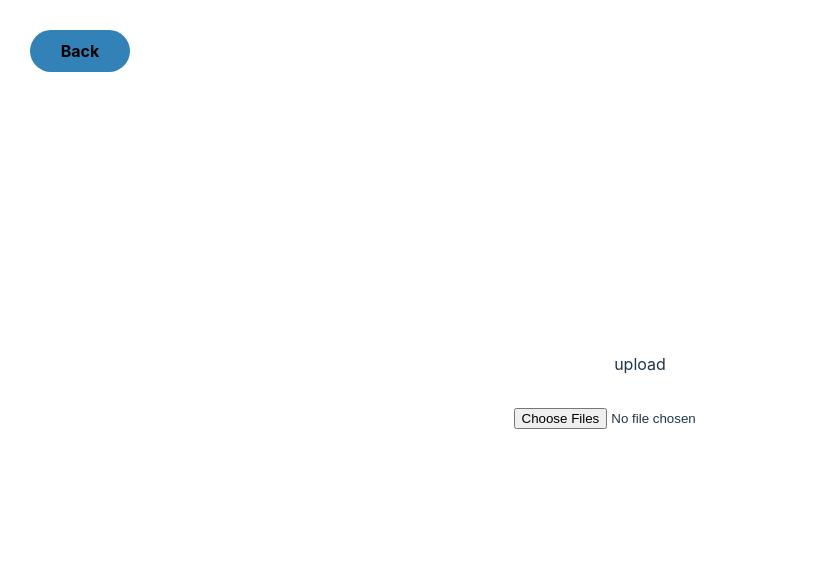
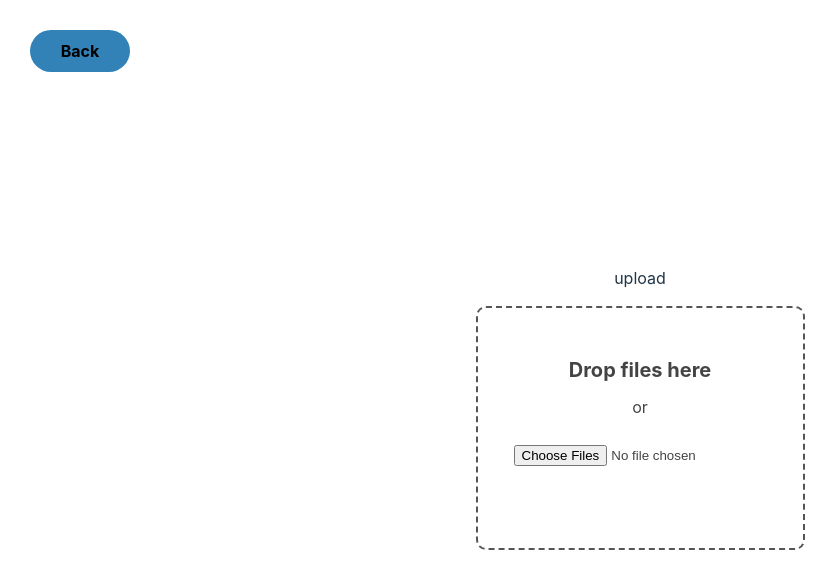
Before and after one commit to vinishdas/FileSharingApp, a React (Vite) app in the folder frontend/: page / in a window 1280 px wide. Both pictures are taken after a click on the button "upload". Shown: the top 588 px of the page, without its empty margins (0-838 px from the left). Built offline with nearby package versions, Linux system fonts and the light colour scheme; a web font is replaced by a local one.

Commit message:
added css to upoad a lil bit

```diff
--- a/frontend/src/App.css
+++ b/frontend/src/App.css
@@ -101,3 +101,36 @@ box-shadow: 5px 5px 11px -2px rgba(28, 135, 206, 0.71)
 .title{
   animation: bounce2 3s ease-in-out 0s infinite normal none;
 }
+
+.drop-container {
+  position: relative;
+  display: flex;
+  gap: 10px;
+  flex-direction: column;
+  justify-content: center;
+  align-items: center;
+  height: 200px;
+  padding: 20px;
+  border-radius: 10px;
+  border: 2px dashed #555;
+  color: #444;
+  cursor: pointer;
+  transition: background .2s ease-in-out, border .2s ease-in-out;
+}
+
+.drop-container:hover {
+  background: #eee;
+  border-color: #111;
+}
+
+.drop-container:hover .drop-title {
+  color: #222;
+}
+
+.drop-title {
+  color: #444;
+  font-size: 20px;
+  font-weight: bold;
+  text-align: center;
+  transition: color .2s ease-in-out;
+}
--- a/frontend/src/Upload.jsx
+++ b/frontend/src/Upload.jsx
@@ -1,22 +1,37 @@
-import './App.css'
-import { useState } from 'react'
+import "./App.css";
+import { useState } from "react";
 
-export default function Upload({onUpdate}){
+export default function Upload({ onUpdate }) {
+  const [file, setfile] = useState([]);
+  const change = (event) => {
+    setfile([...event.target.files]);
+  };
+  return (
+    <>
+      <button className="uploadBack" onClick={() => onUpdate("Home")}>
+        Back
+      </button>
+      <p>upload</p>
+      <label for="images" class="drop-container" id="dropcontainer">
+        <span class="drop-title">Drop files here</span>
+        or
+        <input
+          placeholder="Enter your text..."
+          class="input"
+          name="file"
+          type="file"
+          multiple
+          onChange={change}
+        />
+      </label>
 
-const [file,setfile]=useState([]);
-    const change=(event)=>{
-        setfile([...event.target.files])
-    }
-    return(<>
-        <button className="uploadBack" onClick={()=>onUpdate("Home")}>Back</button>
-        <p>upload</p>
-        <input placeholder="Enter your text..." class="input" name="file" type="file" multiple onChange={change}/>
-        {file.length>0&&(
-            <ul>
-                {file.map((file,index)=>(
-                    <li key={index}>{file.name}</li>
-                ))}
-            </ul>
-        )}
-    </>)
+      {file.length > 0 && (
+        <ul>
+          {file.map((file, index) => (
+            <li  key={index}>{file.name}</li>
+          ))}
+        </ul>
+      )}
+    </>
+  );
 }
```
